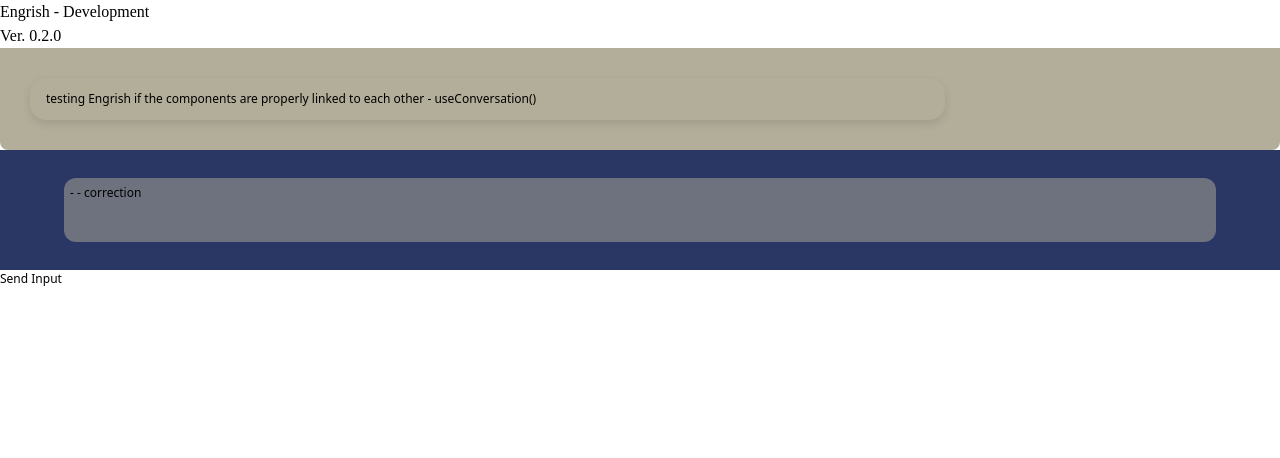
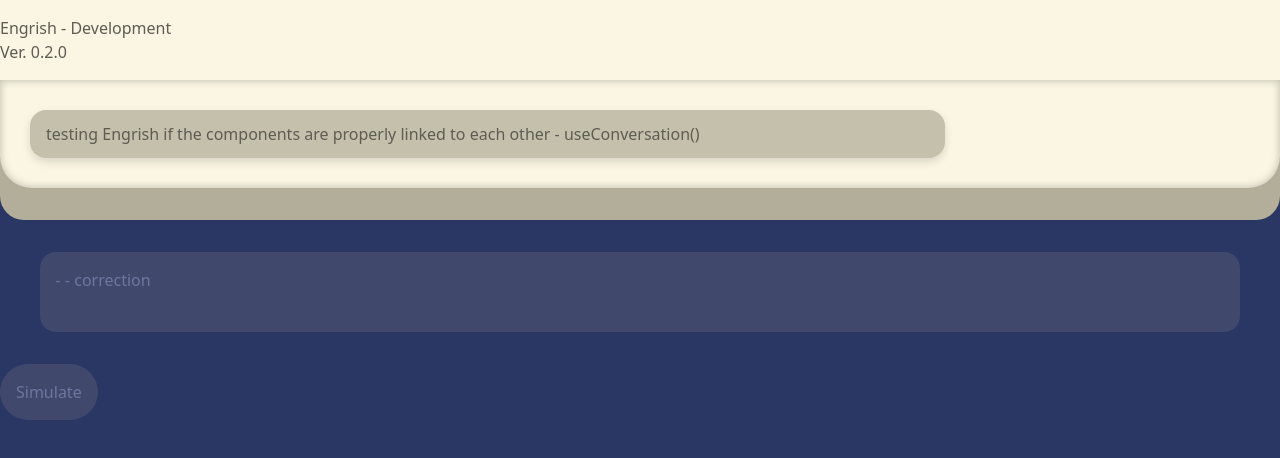
Before and after one commit to bonaktan/Engrish, a Next.js app: page / in a window 1280 px wide. Shown: the top 458 px of the page. Built offline with nearby package versions, Linux system fonts and the light colour scheme.

Commit message:
Finished Designing

```diff
--- a/src/app/globals.css
+++ b/src/app/globals.css
@@ -3,71 +3,74 @@
 @tailwind utilities;
 
 :root {
-    --top-background: rgb(178, 174, 154);
+    --top-background: #faf6e3;
     --bottom-background: #2a3663;
-    --message-color: rgba(178, 174, 154, 0.5);
-    --convo-color: #faf6e3;
-    --correction-color: #2a3663;
-    --text-color: #5e5c53;
+    --text-color-top: #5e5c53;
+    --text-color-bottom: #6d779e;
+    --convo-shadow: #b2ae9a;
+    --message-color: #b2ae9abf;
+    --correction-color: #b2ae9a29;
 }
 
 body {
-    font-size: 0.75em;
+    font-size: 1rem;
+    color: var(--text-color-top);
+    background-color: var(--bottom-background);
 }
 
 .header {
-    font-family: "Times New Roman", Times, serif;
-    font-size: 1rem;
+    background-color: var(--top-background);
+    padding: 1rem 0 1rem 0;
 }
 
 .message-view {
-    background-color: var(--top-background);
+    background-color: var(--message-color);
     padding: 0.75rem 1rem;
     border-radius: 1rem;
-    box-shadow: 0 0.25rem 0.5rem rgba(0, 0, 0, 0.1);
+    box-shadow: 0 0.25rem 0.5rem #00000020;
     max-width: 75%;
 }
-
+.convo-shadow {
+    flex: 1 1 auto;
+    overflow-y: hidden;
+    background-color: var(--convo-shadow);
+    padding-bottom: 2rem;
+    border-radius: 0 0 1.5rem 1.5rem;
+}
 .convo-view {
     padding: 30px;
     background-color: var(--top-background);
+    border-radius: 0 0 2rem 2rem;
+    gap: 1rem;
+    box-shadow: inset 0 0 0.5rem #00000040;
+}
+
+.correction-view {
+    color: var(--text-color-bottom);
+    padding: 2rem 0.5rem 1rem 0.5rem;
     border-radius: 0 0 0.5rem 0.5rem;
     overflow-y: auto;
     display: flex;
-    flex-direction: column;
-    gap: 1rem;
-}
-
-.p {
-    font-size: 50px;
-}
-
-.correction-view {
-    padding: 2rem;
-    background-color: var(--top-background);
-    border-radius: 0 0 0.5rem 0.5rem;
-    overflow-y: auto;
-    display: flex;
+    justify-content: center;
     gap: 0.5rem;
 }
 
-.darkBlue {
-    position: relative;
-    background-color: var(--bottom-background);
-    max-width: 100%;
-    height: 10em;
-    display: flex;
-    align-items: center;
-    justify-content: center;
+
+.correction-box {
+    background-color: var(--correction-color);
+    border-radius: 1rem;
+    width: 95%;
+    height: 5rem;
+    padding: 1rem;
+    overflow-y: auto;
 }
 
-.blue {
-    background-color: var(--message-color);
-    border-radius: 1em;
-    width: 90%;
-    height: 4rem
+.user-input {
+    color: var(--text-color-bottom);
+    padding: 1rem 0 1rem 0;
 }
-
-.blue>p {
-    margin: .5em
+.input-button {
+    background-color: var(--correction-color);
+    padding: 1rem;
+    border-radius: 2rem;
 }
--- a/src/app/page.jsx
+++ b/src/app/page.jsx
@@ -17,8 +17,6 @@ export default function Home() {
                 <CorrectionView correction={correction} />
                 <UserControls handleAddConvo={handleAddConvo} setCorrection={setCorrection} />
             </main>
-            <script type="module" src="https://unpkg.com/ionicons@7.1.0/dist/ionicons/ionicons.esm.js"></script>
-            <script nomodule src="https://unpkg.com/ionicons@7.1.0/dist/ionicons/ionicons.js"></script>
         </>
 
     );
--- a/src/app/ui/ConversationView.jsx
+++ b/src/app/ui/ConversationView.jsx
@@ -2,7 +2,8 @@ export default function ConversationView({ convo }) {
     // convo is an array taht contains the convo history betwen user and ai
     // string bawat item sa loob ng convo (baka maging object soon)
     return (
-        <div className=" convo-view flex-grow">
+        <div className="convo-shadow">
+            <div className="convo-view h-full flex flex-col overflow-y-auto">
                 {/* wag kayo matakot sa itsura ng ano, ginagawa lang nya iniisa isa yung items sa loob ng convo*/}
                 {convo.map((message, key) => {
                     // in messages, theres 4 vars that are used
@@ -21,5 +22,6 @@ export default function ConversationView({ convo }) {
                     );
                 })}
             </div>
+        </div>
     );
 }
--- a/src/app/ui/CorrectionView.jsx
+++ b/src/app/ui/CorrectionView.jsx
@@ -1,10 +1,9 @@
 export default function CorrectionView({ correction }) {
     // correction is a string that contains the corrections na sinuggest ni grmmar checker
     return (
-       <div class="darkBlue">
-        <div class="blue">
+       <div className="correction-view flex-grow-0 flex-shrink-0">
+        <div className="correction-box">
             <p>{correction} - correction</p>
-
         </div>
      </div>
 
--- a/src/app/ui/Header.jsx
+++ b/src/app/ui/Header.jsx
@@ -1,14 +1,13 @@
 export default function Header() {
     const version = "0.2.0"
     return (
-        <div className="text-center header flex justify-evenly items-center">
-            <div><ion-icon name="menu-outline" size="large"></ion-icon></div>
+        <div className="text-center header flex justify-evenly items-center flex-grow-0 flex-shrink-0">
+            <div>{/* TODO: menu */}</div>
             <div>
-                <h1>Engrish - Development</h1>
+                <h1 className="text-xl">Engrish - Development</h1>
                 <p>Ver. {version}</p>
-                {/* <i class="fa-solid fa-wave-square"></i> add wave*/}
             </div>
-           <p></p>
+           <div>{/* TODO: history */}</div>
         </div>
     )
 }
--- a/src/app/ui/UserControls.jsx
+++ b/src/app/ui/UserControls.jsx
@@ -1,5 +1,9 @@
-export default function UserControls({handleAddConvo}) {
+export default function UserControls({ handleAddConvo }) {
     // handleAddConvo is a function that initiates the whole process
     // di nyo yun sakop pero thats defined in app/frontend/appContext.js
-    return <button onClick={handleAddConvo}>Send Input</button>
+    return (
+        <div className="user-input flex-grow-0 flex-shrink-0 flex justify-evenly">
+            <button className="input-button" onClick={handleAddConvo}>Simulate</button>
+        </div>
+    );
 }
```
Lines whose indentation alone changed are shown as unchanged.
